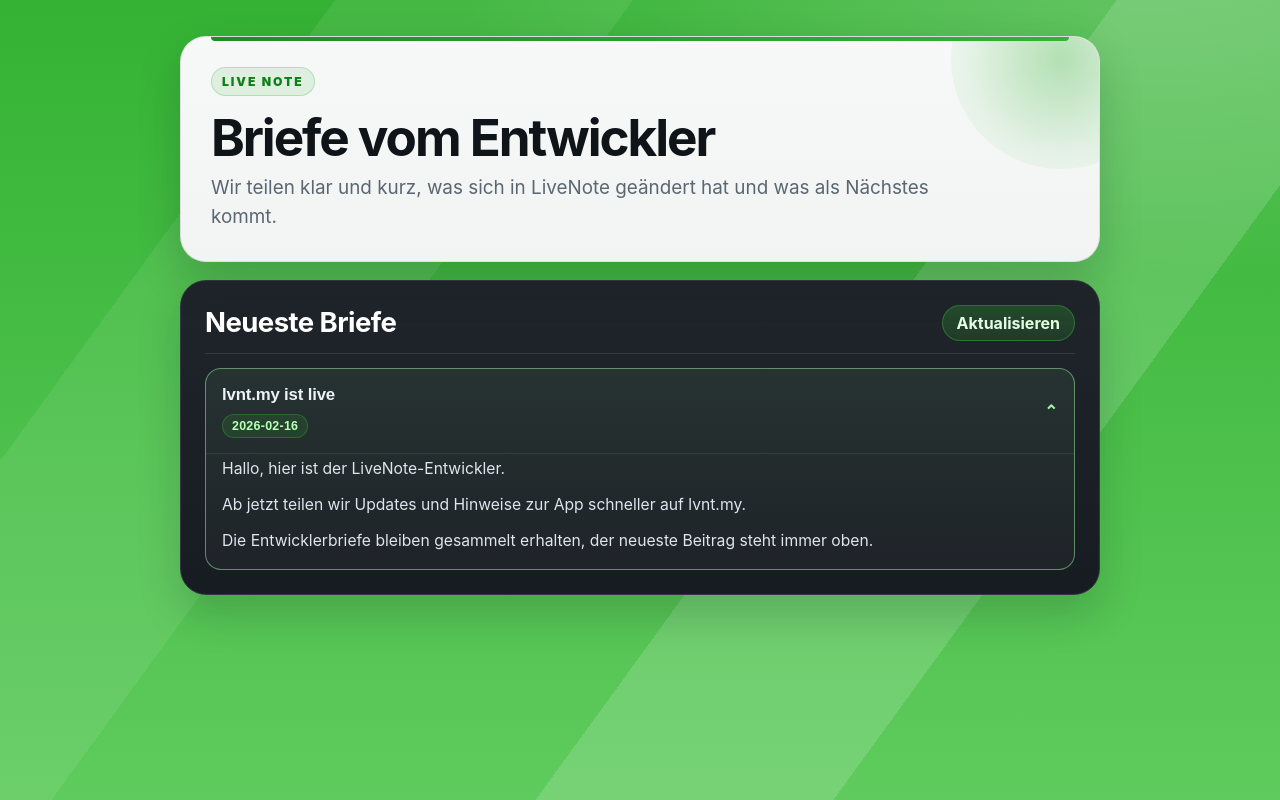
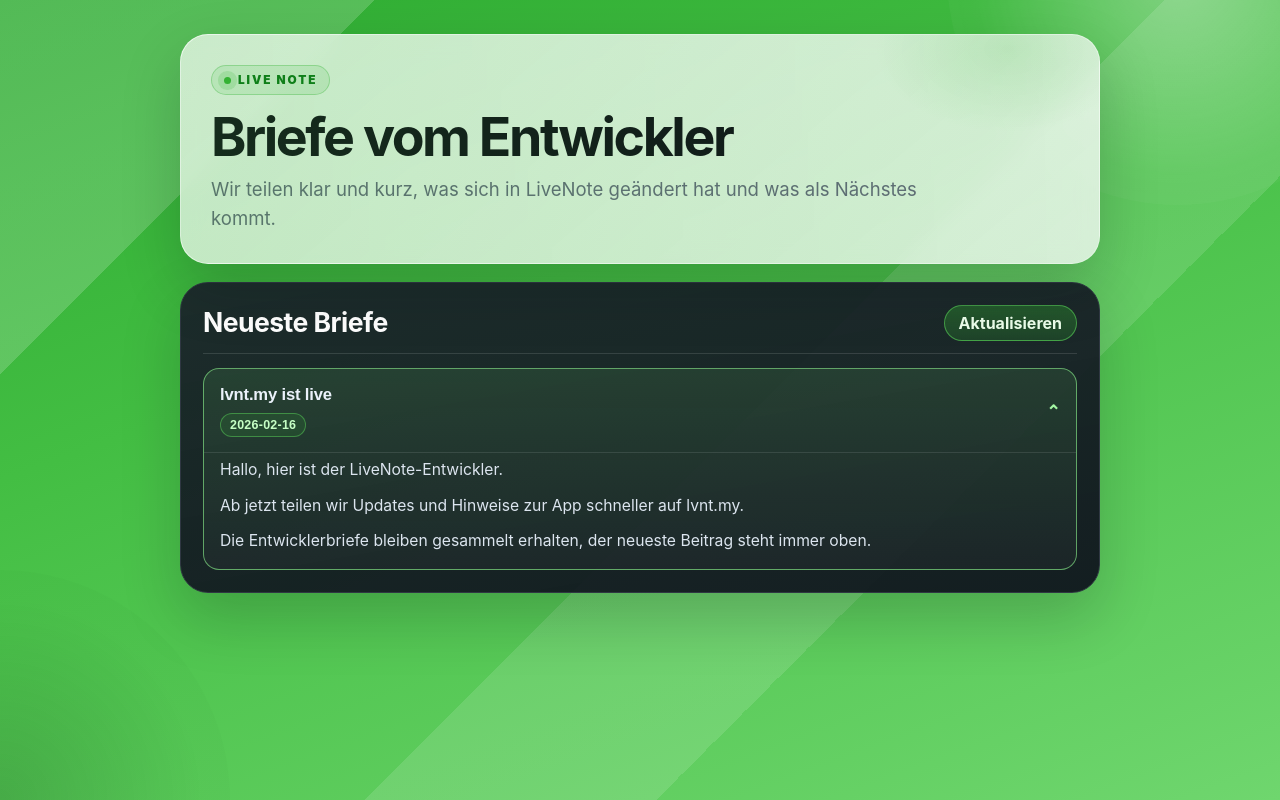
Before and after one commit to dev-mjkoo/livenote_server, a website: page public/letter/de/index.html in a window 1280 px wide. Drawn offline with Linux system fonts and the light colour scheme.

Commit message:
Refresh letter UI with modern glass style and staggered cards

```diff
--- a/docs/app.js
+++ b/docs/app.js
@@ -32,7 +32,7 @@
       const bodyHtml = body.map((line) => `<p>${escapeHtml(line)}</p>`).join("");
 
       return `
-        <article class="letter-item" data-open="${open}">
+        <article class="letter-item" data-open="${open}" style="--idx:${index}">
           <button class="letter-trigger" type="button" aria-expanded="${open}" aria-controls="${panelId}">
             <span>
               <div class="letter-title">${escapeHtml(item.title)}</div>
--- a/docs/styles.css
+++ b/docs/styles.css
@@ -1,14 +1,13 @@
 :root {
   --brand: #34b233;
-  --brand-2: #5fcb5e;
-  --brand-deep: #1f8c24;
-  --panel: #f3f5f5;
-  --ink: #0f1418;
-  --ink-soft: #5a6670;
-  --widget: #20252b;
-  --widget-2: #171c22;
-  --widget-border: #323942;
-  --line-soft: rgba(15, 20, 24, 0.1);
+  --brand-strong: #1d9524;
+  --brand-soft: #72d271;
+  --surface: #f3f6f4;
+  --ink: #0f1318;
+  --ink-soft: #5f6b76;
+  --dark-1: #181e25;
+  --dark-2: #11171e;
+  --dark-line: #2f3742;
   --white: #ffffff;
 }
 
@@ -26,89 +25,112 @@
   font-family: "Pretendard", "SF Pro Display", "Segoe UI", "Apple SD Gothic Neo", sans-serif;
   color: var(--ink);
   background:
-    radial-gradient(1200px 600px at 90% -10%, rgba(255, 255, 255, 0.28), transparent 60%),
-    linear-gradient(126deg, transparent 0 60%, rgba(255, 255, 255, 0.15) 60% 76%, transparent 76%),
-    linear-gradient(126deg, transparent 0 18%, rgba(255, 255, 255, 0.08) 18% 34%, transparent 34%),
-    linear-gradient(180deg, var(--brand), var(--brand-2));
+    linear-gradient(135deg, rgba(255, 255, 255, 0.18) 0 18%, transparent 18% 56%, rgba(255, 255, 255, 0.12) 56% 70%, transparent 70%),
+    linear-gradient(160deg, #2dab31 0%, #43be43 38%, #6fd66e 100%);
+}
+
+body::before,
+body::after {
+  content: "";
+  position: fixed;
+  width: 36vmax;
+  height: 36vmax;
+  border-radius: 999px;
+  pointer-events: none;
+  z-index: 0;
+}
+
+body::before {
+  top: -20vmax;
+  right: -10vmax;
+  background: radial-gradient(circle, rgba(255, 255, 255, 0.34) 0%, rgba(255, 255, 255, 0.04) 62%, transparent 100%);
+}
+
+body::after {
+  left: -18vmax;
+  bottom: -18vmax;
+  background: radial-gradient(circle, rgba(15, 60, 20, 0.2) 0%, rgba(15, 60, 20, 0.02) 62%, transparent 100%);
 }
 
 .page {
+  position: relative;
+  z-index: 1;
   width: min(920px, 92vw);
-  margin: 36px auto 60px;
+  margin: 34px auto 56px;
   display: grid;
   gap: 18px;
 }
 
 .hero,
 .card {
-  border-radius: 26px;
-  border: 1px solid var(--line-soft);
-  box-shadow: 0 18px 44px rgba(11, 16, 20, 0.18);
+  border-radius: 28px;
+  border: 1px solid rgba(255, 255, 255, 0.24);
+  box-shadow: 0 24px 60px rgba(9, 14, 20, 0.2);
 }
 
 .hero {
   position: relative;
   overflow: hidden;
-  background: linear-gradient(180deg, #f7f9f8 0%, #f1f4f3 100%);
+  background: linear-gradient(140deg, rgba(255, 255, 255, 0.86), rgba(246, 249, 247, 0.78));
+  backdrop-filter: blur(10px);
   padding: 30px;
 }
 
 .hero::before {
   content: "";
   position: absolute;
-  top: -88px;
-  right: -72px;
-  width: 220px;
-  height: 220px;
-  border-radius: 999px;
-  background: radial-gradient(circle, rgba(52, 178, 51, 0.35) 0%, rgba(52, 178, 51, 0.08) 62%, transparent 100%);
+  inset: 0;
+  background:
+    radial-gradient(220px 140px at 90% 6%, rgba(52, 178, 51, 0.16), transparent 60%),
+    linear-gradient(90deg, rgba(52, 178, 51, 0.16), rgba(52, 178, 51, 0));
   pointer-events: none;
 }
 
-.hero::after {
-  content: "";
-  position: absolute;
-  left: 30px;
-  right: 30px;
-  top: 0;
-  height: 4px;
-  border-radius: 0 0 999px 999px;
-  background: linear-gradient(90deg, var(--brand-deep), var(--brand));
-}
-
 .eyebrow {
-  display: inline-block;
+  position: relative;
+  display: inline-flex;
+  align-items: center;
+  gap: 7px;
   margin: 0 0 14px;
   color: #0f7f19;
-  font-size: 0.76rem;
+  font-size: 0.74rem;
   font-weight: 900;
   letter-spacing: 0.16em;
   text-transform: uppercase;
   background: rgba(52, 178, 51, 0.12);
-  border: 1px solid rgba(52, 178, 51, 0.26);
+  border: 1px solid rgba(52, 178, 51, 0.32);
   border-radius: 999px;
-  padding: 6px 10px;
+  padding: 7px 12px;
+}
+
+.eyebrow::before {
+  content: "";
+  width: 7px;
+  height: 7px;
+  border-radius: 999px;
+  background: var(--brand);
+  box-shadow: 0 0 0 6px rgba(52, 178, 51, 0.18);
 }
 
 h1 {
   margin: 0 0 10px;
-  font-size: clamp(2rem, 4.3vw, 3.2rem);
-  line-height: 1.06;
-  letter-spacing: -0.04em;
+  font-size: clamp(2rem, 4.2vw, 3.35rem);
+  letter-spacing: -0.045em;
+  line-height: 1.04;
 }
 
 .lead {
   margin: 0;
   max-width: 62ch;
   color: var(--ink-soft);
-  font-size: clamp(1rem, 1.9vw, 1.18rem);
-  line-height: 1.5;
+  font-size: clamp(1rem, 1.8vw, 1.16rem);
+  line-height: 1.56;
 }
 
 .updates-card {
-  background: linear-gradient(180deg, var(--widget) 0%, var(--widget-2) 100%);
-  border-color: var(--widget-border);
-  padding: 24px;
+  background: linear-gradient(170deg, rgba(26, 33, 42, 0.92), rgba(15, 20, 29, 0.95));
+  border-color: var(--dark-line);
+  padding: 22px;
 }
 
 .section-head {
@@ -118,38 +140,33 @@
   gap: 14px;
   margin-bottom: 14px;
   padding-bottom: 12px;
-  border-bottom: 1px solid rgba(255, 255, 255, 0.1);
+  border-bottom: 1px solid rgba(255, 255, 255, 0.12);
 }
 
 h2 {
   margin: 0;
   color: var(--white);
-  font-size: clamp(1.28rem, 2.3vw, 1.72rem);
+  font-size: clamp(1.24rem, 2.2vw, 1.66rem);
+  letter-spacing: -0.02em;
   line-height: 1.2;
-  letter-spacing: -0.02em;
 }
 
 .ghost {
-  border: 1px solid rgba(52, 178, 51, 0.46);
-  background: linear-gradient(180deg, rgba(52, 178, 51, 0.28), rgba(52, 178, 51, 0.16));
-  color: #e3ffe2;
+  border: 1px solid rgba(95, 222, 94, 0.56);
+  background: linear-gradient(180deg, rgba(52, 178, 51, 0.36), rgba(52, 178, 51, 0.2));
+  color: #edffec;
   border-radius: 999px;
   padding: 9px 14px;
   font: inherit;
   font-weight: 700;
   line-height: 1;
   cursor: pointer;
-  transition: transform 0.15s ease, background-color 0.15s ease, border-color 0.15s ease;
+  transition: transform 0.16s ease, filter 0.16s ease;
 }
 
 .ghost:hover {
-  background: linear-gradient(180deg, rgba(52, 178, 51, 0.38), rgba(52, 178, 51, 0.24));
-  border-color: rgba(111, 224, 110, 0.8);
   transform: translateY(-1px);
-}
-
-.ghost:active {
-  transform: translateY(0);
+  filter: brightness(1.08);
 }
 
 .letters {
@@ -160,26 +177,29 @@
 .letter-item {
   border: 1px solid rgba(255, 255, 255, 0.14);
   border-radius: 16px;
-  background: linear-gradient(180deg, rgba(255, 255, 255, 0.04), rgba(255, 255, 255, 0.02));
+  background: linear-gradient(180deg, rgba(255, 255, 255, 0.045), rgba(255, 255, 255, 0.02));
   overflow: hidden;
-  transition: border-color 0.2s ease, background-color 0.2s ease, transform 0.2s ease;
+  transition: transform 0.2s ease, border-color 0.2s ease, box-shadow 0.2s ease;
+  animation: riseIn 0.42s cubic-bezier(0.2, 0.7, 0.2, 1) both;
+  animation-delay: calc(var(--idx, 0) * 55ms);
 }
 
 .letter-item:hover {
-  border-color: rgba(157, 245, 157, 0.48);
-  transform: translateY(-1px);
+  transform: translateY(-2px);
+  border-color: rgba(125, 239, 124, 0.6);
+  box-shadow: 0 14px 26px rgba(0, 0, 0, 0.2);
 }
 
 .letter-item[data-open="true"] {
-  border-color: rgba(157, 245, 157, 0.5);
-  background: linear-gradient(180deg, rgba(157, 245, 157, 0.08), rgba(255, 255, 255, 0.03));
+  border-color: rgba(146, 252, 145, 0.58);
+  background: linear-gradient(180deg, rgba(122, 236, 121, 0.12), rgba(255, 255, 255, 0.03));
 }
 
 .letter-trigger {
   width: 100%;
   border: 0;
   background: transparent;
-  color: #edf2f8;
+  color: #ebf2fb;
   display: flex;
   align-items: center;
   justify-content: space-between;
@@ -190,9 +210,9 @@
 }
 
 .letter-title {
-  font-size: 1.05rem;
-  font-weight: 750;
-  line-height: 1.35;
+  font-size: 1.04rem;
+  font-weight: 760;
+  line-height: 1.34;
   letter-spacing: -0.01em;
 }
 
@@ -200,20 +220,20 @@
   display: inline-flex;
   align-items: center;
   margin-top: 7px;
+  padding: 4px 9px;
   border-radius: 999px;
-  padding: 4px 9px;
-  background: rgba(52, 178, 51, 0.15);
-  border: 1px solid rgba(52, 178, 51, 0.36);
-  color: #b7ffb6;
+  border: 1px solid rgba(95, 222, 94, 0.45);
+  background: rgba(52, 178, 51, 0.14);
+  color: #c6ffc5;
   font-size: 0.78rem;
   font-weight: 700;
   letter-spacing: 0.02em;
 }
 
 .letter-chevron {
-  color: #9df59d;
+  color: #a4f7a4;
   font-weight: 800;
-  font-size: 1.05rem;
+  font-size: 1.08rem;
   transition: transform 0.2s ease;
 }
 
@@ -222,9 +242,9 @@
 }
 
 .letter-panel {
-  padding: 2px 16px 14px;
-  border-top: 1px solid rgba(255, 255, 255, 0.08);
-  color: #dde5ee;
+  padding: 4px 16px 14px;
+  border-top: 1px solid rgba(255, 255, 255, 0.1);
+  color: #dce5ef;
 }
 
 .letter-panel[hidden] {
@@ -232,8 +252,8 @@
 }
 
 .letter-panel p {
-  margin: 0 0 10px;
-  line-height: 1.68;
+  margin: 0 0 9px;
+  line-height: 1.7;
   font-size: 0.98rem;
 }
 
@@ -242,29 +262,35 @@
 }
 
 .letter-empty {
-  color: #aab4c1;
+  color: #aab5c3;
   font-size: 0.92rem;
-  padding: 8px 2px;
+  padding: 10px 2px;
 }
 
-@media (max-width: 740px) {
+@keyframes riseIn {
+  from {
+    opacity: 0;
+    transform: translateY(10px);
+  }
+  to {
+    opacity: 1;
+    transform: translateY(0);
+  }
+}
+
+@media (max-width: 760px) {
   .page {
-    margin: 18px auto 34px;
+    margin: 16px auto 32px;
     gap: 14px;
   }
 
   .hero,
   .updates-card {
-    border-radius: 20px;
+    border-radius: 22px;
   }
 
   .hero {
     padding: 22px;
-  }
-
-  .hero::after {
-    left: 22px;
-    right: 22px;
   }
 
   .updates-card {
@@ -285,10 +311,6 @@
   }
 
   .letter-panel {
-    padding: 0 14px 12px;
-  }
-
-  .ghost {
-    padding: 8px 12px;
+    padding: 2px 14px 12px;
   }
 }
--- a/public/app.js
+++ b/public/app.js
@@ -32,7 +32,7 @@
       const bodyHtml = body.map((line) => `<p>${escapeHtml(line)}</p>`).join("");
 
       return `
-        <article class="letter-item" data-open="${open}">
+        <article class="letter-item" data-open="${open}" style="--idx:${index}">
           <button class="letter-trigger" type="button" aria-expanded="${open}" aria-controls="${panelId}">
             <span>
               <div class="letter-title">${escapeHtml(item.title)}</div>
--- a/public/styles.css
+++ b/public/styles.css
@@ -1,14 +1,13 @@
 :root {
   --brand: #34b233;
-  --brand-2: #5fcb5e;
-  --brand-deep: #1f8c24;
-  --panel: #f3f5f5;
-  --ink: #0f1418;
-  --ink-soft: #5a6670;
-  --widget: #20252b;
-  --widget-2: #171c22;
-  --widget-border: #323942;
-  --line-soft: rgba(15, 20, 24, 0.1);
+  --brand-strong: #1d9524;
+  --brand-soft: #72d271;
+  --surface: #f3f6f4;
+  --ink: #0f1318;
+  --ink-soft: #5f6b76;
+  --dark-1: #181e25;
+  --dark-2: #11171e;
+  --dark-line: #2f3742;
   --white: #ffffff;
 }
 
@@ -26,89 +25,112 @@
   font-family: "Pretendard", "SF Pro Display", "Segoe UI", "Apple SD Gothic Neo", sans-serif;
   color: var(--ink);
   background:
-    radial-gradient(1200px 600px at 90% -10%, rgba(255, 255, 255, 0.28), transparent 60%),
-    linear-gradient(126deg, transparent 0 60%, rgba(255, 255, 255, 0.15) 60% 76%, transparent 76%),
-    linear-gradient(126deg, transparent 0 18%, rgba(255, 255, 255, 0.08) 18% 34%, transparent 34%),
-    linear-gradient(180deg, var(--brand), var(--brand-2));
+    linear-gradient(135deg, rgba(255, 255, 255, 0.18) 0 18%, transparent 18% 56%, rgba(255, 255, 255, 0.12) 56% 70%, transparent 70%),
+    linear-gradient(160deg, #2dab31 0%, #43be43 38%, #6fd66e 100%);
+}
+
+body::before,
+body::after {
+  content: "";
+  position: fixed;
+  width: 36vmax;
+  height: 36vmax;
+  border-radius: 999px;
+  pointer-events: none;
+  z-index: 0;
+}
+
+body::before {
+  top: -20vmax;
+  right: -10vmax;
+  background: radial-gradient(circle, rgba(255, 255, 255, 0.34) 0%, rgba(255, 255, 255, 0.04) 62%, transparent 100%);
+}
+
+body::after {
+  left: -18vmax;
+  bottom: -18vmax;
+  background: radial-gradient(circle, rgba(15, 60, 20, 0.2) 0%, rgba(15, 60, 20, 0.02) 62%, transparent 100%);
 }
 
 .page {
+  position: relative;
+  z-index: 1;
   width: min(920px, 92vw);
-  margin: 36px auto 60px;
+  margin: 34px auto 56px;
   display: grid;
   gap: 18px;
 }
 
 .hero,
 .card {
-  border-radius: 26px;
-  border: 1px solid var(--line-soft);
-  box-shadow: 0 18px 44px rgba(11, 16, 20, 0.18);
+  border-radius: 28px;
+  border: 1px solid rgba(255, 255, 255, 0.24);
+  box-shadow: 0 24px 60px rgba(9, 14, 20, 0.2);
 }
 
 .hero {
   position: relative;
   overflow: hidden;
-  background: linear-gradient(180deg, #f7f9f8 0%, #f1f4f3 100%);
+  background: linear-gradient(140deg, rgba(255, 255, 255, 0.86), rgba(246, 249, 247, 0.78));
+  backdrop-filter: blur(10px);
   padding: 30px;
 }
 
 .hero::before {
   content: "";
   position: absolute;
-  top: -88px;
-  right: -72px;
-  width: 220px;
-  height: 220px;
-  border-radius: 999px;
-  background: radial-gradient(circle, rgba(52, 178, 51, 0.35) 0%, rgba(52, 178, 51, 0.08) 62%, transparent 100%);
+  inset: 0;
+  background:
+    radial-gradient(220px 140px at 90% 6%, rgba(52, 178, 51, 0.16), transparent 60%),
+    linear-gradient(90deg, rgba(52, 178, 51, 0.16), rgba(52, 178, 51, 0));
   pointer-events: none;
 }
 
-.hero::after {
-  content: "";
-  position: absolute;
-  left: 30px;
-  right: 30px;
-  top: 0;
-  height: 4px;
-  border-radius: 0 0 999px 999px;
-  background: linear-gradient(90deg, var(--brand-deep), var(--brand));
-}
-
 .eyebrow {
-  display: inline-block;
+  position: relative;
+  display: inline-flex;
+  align-items: center;
+  gap: 7px;
   margin: 0 0 14px;
   color: #0f7f19;
-  font-size: 0.76rem;
+  font-size: 0.74rem;
   font-weight: 900;
   letter-spacing: 0.16em;
   text-transform: uppercase;
   background: rgba(52, 178, 51, 0.12);
-  border: 1px solid rgba(52, 178, 51, 0.26);
+  border: 1px solid rgba(52, 178, 51, 0.32);
   border-radius: 999px;
-  padding: 6px 10px;
+  padding: 7px 12px;
+}
+
+.eyebrow::before {
+  content: "";
+  width: 7px;
+  height: 7px;
+  border-radius: 999px;
+  background: var(--brand);
+  box-shadow: 0 0 0 6px rgba(52, 178, 51, 0.18);
 }
 
 h1 {
   margin: 0 0 10px;
-  font-size: clamp(2rem, 4.3vw, 3.2rem);
-  line-height: 1.06;
-  letter-spacing: -0.04em;
+  font-size: clamp(2rem, 4.2vw, 3.35rem);
+  letter-spacing: -0.045em;
+  line-height: 1.04;
 }
 
 .lead {
   margin: 0;
   max-width: 62ch;
   color: var(--ink-soft);
-  font-size: clamp(1rem, 1.9vw, 1.18rem);
-  line-height: 1.5;
+  font-size: clamp(1rem, 1.8vw, 1.16rem);
+  line-height: 1.56;
 }
 
 .updates-card {
-  background: linear-gradient(180deg, var(--widget) 0%, var(--widget-2) 100%);
-  border-color: var(--widget-border);
-  padding: 24px;
+  background: linear-gradient(170deg, rgba(26, 33, 42, 0.92), rgba(15, 20, 29, 0.95));
+  border-color: var(--dark-line);
+  padding: 22px;
 }
 
 .section-head {
@@ -118,38 +140,33 @@
   gap: 14px;
   margin-bottom: 14px;
   padding-bottom: 12px;
-  border-bottom: 1px solid rgba(255, 255, 255, 0.1);
+  border-bottom: 1px solid rgba(255, 255, 255, 0.12);
 }
 
 h2 {
   margin: 0;
   color: var(--white);
-  font-size: clamp(1.28rem, 2.3vw, 1.72rem);
+  font-size: clamp(1.24rem, 2.2vw, 1.66rem);
+  letter-spacing: -0.02em;
   line-height: 1.2;
-  letter-spacing: -0.02em;
 }
 
 .ghost {
-  border: 1px solid rgba(52, 178, 51, 0.46);
-  background: linear-gradient(180deg, rgba(52, 178, 51, 0.28), rgba(52, 178, 51, 0.16));
-  color: #e3ffe2;
+  border: 1px solid rgba(95, 222, 94, 0.56);
+  background: linear-gradient(180deg, rgba(52, 178, 51, 0.36), rgba(52, 178, 51, 0.2));
+  color: #edffec;
   border-radius: 999px;
   padding: 9px 14px;
   font: inherit;
   font-weight: 700;
   line-height: 1;
   cursor: pointer;
-  transition: transform 0.15s ease, background-color 0.15s ease, border-color 0.15s ease;
+  transition: transform 0.16s ease, filter 0.16s ease;
 }
 
 .ghost:hover {
-  background: linear-gradient(180deg, rgba(52, 178, 51, 0.38), rgba(52, 178, 51, 0.24));
-  border-color: rgba(111, 224, 110, 0.8);
   transform: translateY(-1px);
-}
-
-.ghost:active {
-  transform: translateY(0);
+  filter: brightness(1.08);
 }
 
 .letters {
@@ -160,26 +177,29 @@
 .letter-item {
   border: 1px solid rgba(255, 255, 255, 0.14);
   border-radius: 16px;
-  background: linear-gradient(180deg, rgba(255, 255, 255, 0.04), rgba(255, 255, 255, 0.02));
+  background: linear-gradient(180deg, rgba(255, 255, 255, 0.045), rgba(255, 255, 255, 0.02));
   overflow: hidden;
-  transition: border-color 0.2s ease, background-color 0.2s ease, transform 0.2s ease;
+  transition: transform 0.2s ease, border-color 0.2s ease, box-shadow 0.2s ease;
+  animation: riseIn 0.42s cubic-bezier(0.2, 0.7, 0.2, 1) both;
+  animation-delay: calc(var(--idx, 0) * 55ms);
 }
 
 .letter-item:hover {
-  border-color: rgba(157, 245, 157, 0.48);
-  transform: translateY(-1px);
+  transform: translateY(-2px);
+  border-color: rgba(125, 239, 124, 0.6);
+  box-shadow: 0 14px 26px rgba(0, 0, 0, 0.2);
 }
 
 .letter-item[data-open="true"] {
-  border-color: rgba(157, 245, 157, 0.5);
-  background: linear-gradient(180deg, rgba(157, 245, 157, 0.08), rgba(255, 255, 255, 0.03));
+  border-color: rgba(146, 252, 145, 0.58);
+  background: linear-gradient(180deg, rgba(122, 236, 121, 0.12), rgba(255, 255, 255, 0.03));
 }
 
 .letter-trigger {
   width: 100%;
   border: 0;
   background: transparent;
-  color: #edf2f8;
+  color: #ebf2fb;
   display: flex;
   align-items: center;
   justify-content: space-between;
@@ -190,9 +210,9 @@
 }
 
 .letter-title {
-  font-size: 1.05rem;
-  font-weight: 750;
-  line-height: 1.35;
+  font-size: 1.04rem;
+  font-weight: 760;
+  line-height: 1.34;
   letter-spacing: -0.01em;
 }
 
@@ -200,20 +220,20 @@
   display: inline-flex;
   align-items: center;
   margin-top: 7px;
+  padding: 4px 9px;
   border-radius: 999px;
-  padding: 4px 9px;
-  background: rgba(52, 178, 51, 0.15);
-  border: 1px solid rgba(52, 178, 51, 0.36);
-  color: #b7ffb6;
+  border: 1px solid rgba(95, 222, 94, 0.45);
+  background: rgba(52, 178, 51, 0.14);
+  color: #c6ffc5;
   font-size: 0.78rem;
   font-weight: 700;
   letter-spacing: 0.02em;
 }
 
 .letter-chevron {
-  color: #9df59d;
+  color: #a4f7a4;
   font-weight: 800;
-  font-size: 1.05rem;
+  font-size: 1.08rem;
   transition: transform 0.2s ease;
 }
 
@@ -222,9 +242,9 @@
 }
 
 .letter-panel {
-  padding: 2px 16px 14px;
-  border-top: 1px solid rgba(255, 255, 255, 0.08);
-  color: #dde5ee;
+  padding: 4px 16px 14px;
+  border-top: 1px solid rgba(255, 255, 255, 0.1);
+  color: #dce5ef;
 }
 
 .letter-panel[hidden] {
@@ -232,8 +252,8 @@
 }
 
 .letter-panel p {
-  margin: 0 0 10px;
-  line-height: 1.68;
+  margin: 0 0 9px;
+  line-height: 1.7;
   font-size: 0.98rem;
 }
 
@@ -242,29 +262,35 @@
 }
 
 .letter-empty {
-  color: #aab4c1;
+  color: #aab5c3;
   font-size: 0.92rem;
-  padding: 8px 2px;
+  padding: 10px 2px;
 }
 
-@media (max-width: 740px) {
+@keyframes riseIn {
+  from {
+    opacity: 0;
+    transform: translateY(10px);
+  }
+  to {
+    opacity: 1;
+    transform: translateY(0);
+  }
+}
+
+@media (max-width: 760px) {
   .page {
-    margin: 18px auto 34px;
+    margin: 16px auto 32px;
     gap: 14px;
   }
 
   .hero,
   .updates-card {
-    border-radius: 20px;
+    border-radius: 22px;
   }
 
   .hero {
     padding: 22px;
-  }
-
-  .hero::after {
-    left: 22px;
-    right: 22px;
   }
 
   .updates-card {
@@ -285,10 +311,6 @@
   }
 
   .letter-panel {
-    padding: 0 14px 12px;
-  }
-
-  .ghost {
-    padding: 8px 12px;
+    padding: 2px 14px 12px;
   }
 }
```
